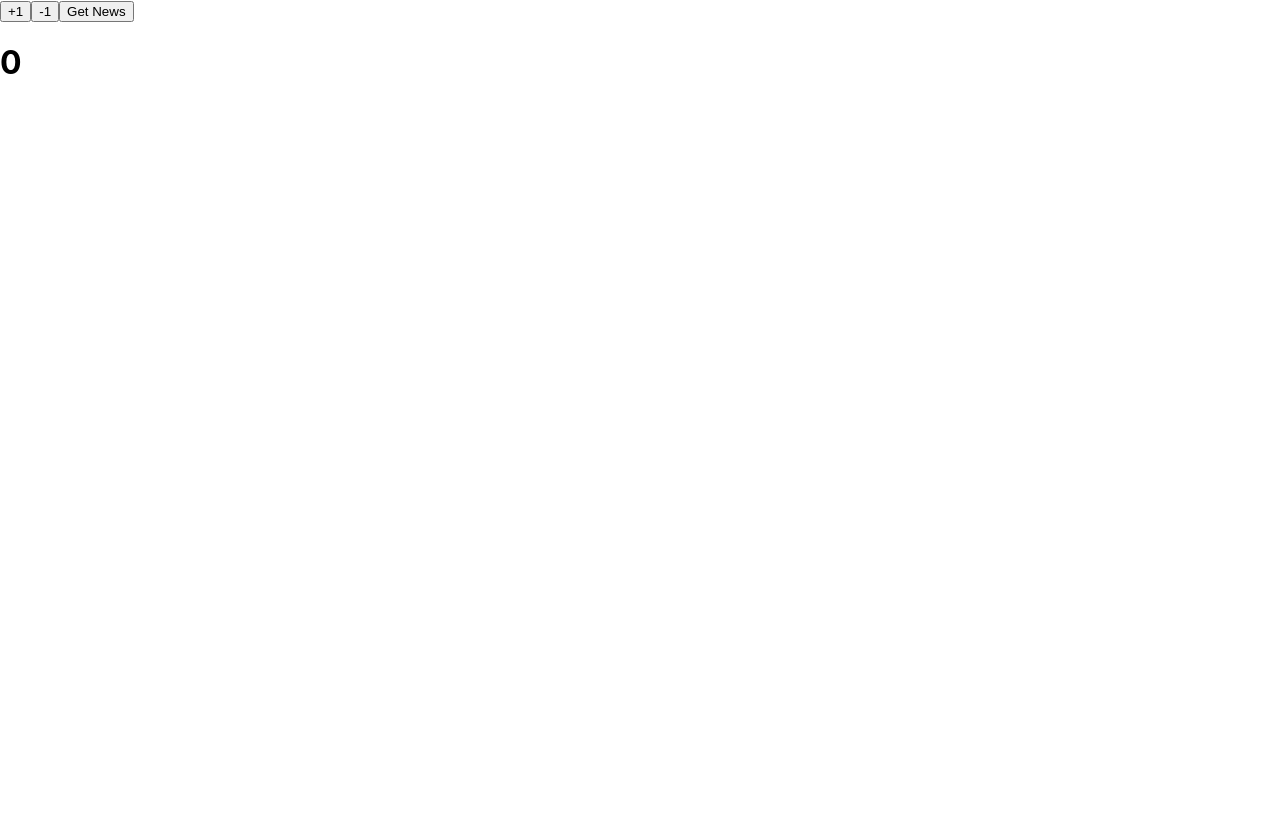
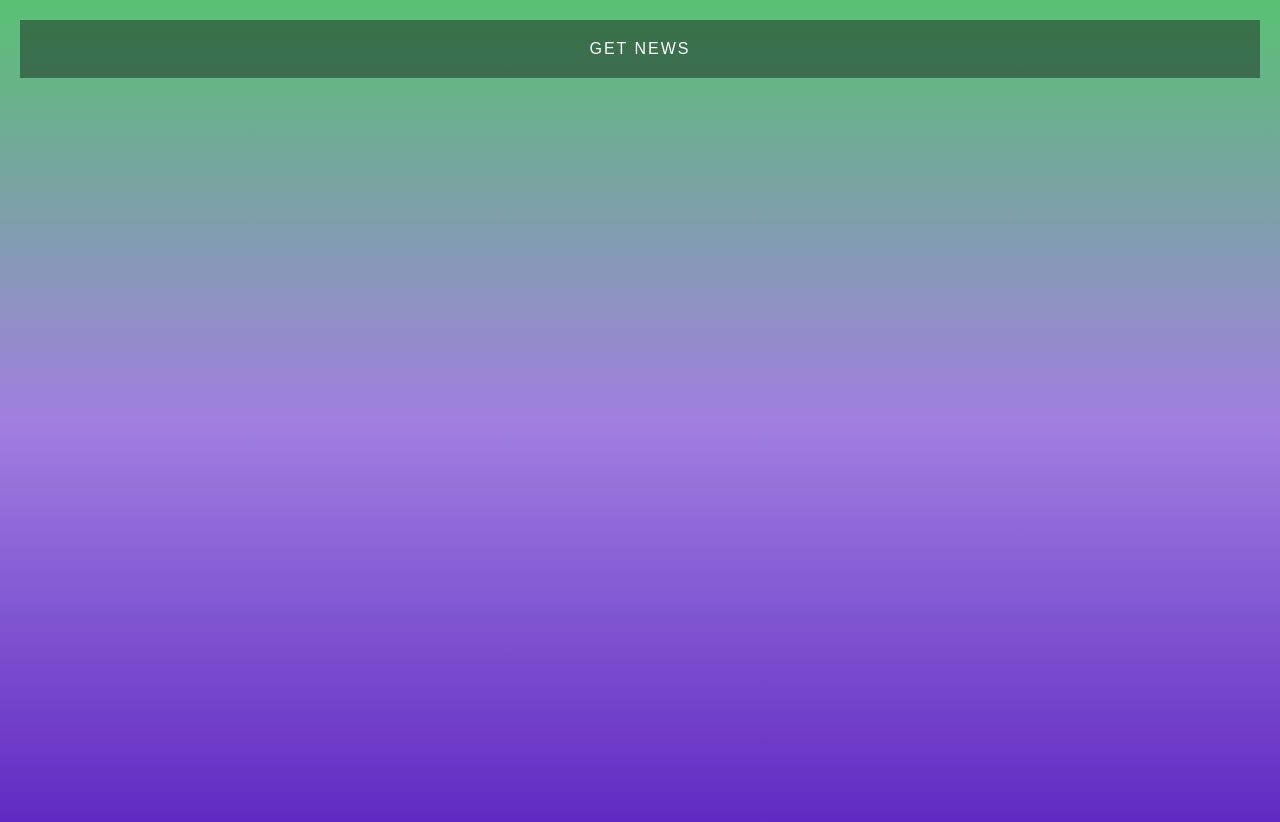
Before and after one commit to YauhenKavalchuk/redux-saga, a React (Create React App) app: page / in a window 1280 px wide. Shown: the top 822 px of the page. Before the commit the page ends 800 px from the top, so only its background shows below. Built offline with nearby package versions, Linux system fonts and the light colour scheme.

Commit message:
Parallel Tasks

```diff
--- a/public/index.html
+++ b/public/index.html
@@ -10,6 +10,9 @@
       content="Web site created using create-react-app"
     />
     <link rel="apple-touch-icon" href="%PUBLIC_URL%/logo192.png" />
+    <link rel="preconnect" href="https://fonts.googleapis.com">
+    <link rel="preconnect" href="https://fonts.gstatic.com" crossorigin>
+    <link href="https://fonts.googleapis.com/css2?family=Montserrat:wght@100;300;900&display=swap" rel="stylesheet">
     <!--
       manifest.json provides metadata used when your web app is installed on a
       user's mobile device or desktop. See https://developers.google.com/web/fundamentals/web-app-manifest/
--- a/src/App.js
+++ b/src/App.js
@@ -1,28 +1,21 @@
 import { useSelector, useDispatch } from "react-redux";
-import { increaseCount, decreaseCount, getLatestNews } from "./redux/actions/actionCreator";
+import { getNews } from "./redux/actions/actionCreator";
+import News from './components/news/news';
 
 const App = () => {
-  const count = useSelector(store => store?.counter?.count || 0);
+  const latestNews = useSelector(store => store?.news?.latestNews || []);
+  const popularNews = useSelector(store => store?.news?.popularNews || []);
   const dispatch = useDispatch();
 
-  const handleIncrease = () => {
-    dispatch(increaseCount());
-  };
-
-  const handleDecrease = () => {
-    dispatch(decreaseCount());
-  };
-
   const handleNews = () => {
-    dispatch(getLatestNews());
+    dispatch(getNews());
   };
 
   return(
     <div>
-      <button onClick={handleIncrease}>+1</button>
-      <button onClick={handleDecrease}>-1</button>
       <button onClick={handleNews}>Get News</button>
-      <h1>{count}</h1>
+      <News news={latestNews} title="Latest News" />
+      <News news={popularNews} title="Popular News" />
     </div>
   );
 };
--- a/src/api/index.js
+++ b/src/api/index.js
@@ -1,5 +1,9 @@
 export const getLatestNews = async (searchQuery) => {
-  console.log(searchQuery);
   const res = await fetch(`https://hn.algolia.com/api/v1/search?query=${searchQuery}&hitsPerPage=10&page=0`);
   return await res.json();
 };
+
+export const getPopularNews = async () => {
+  const res = await fetch(`https://hn.algolia.com/api/v1/search?query=&hitsPerPage=10&page=0`);
+  return await res.json();
+};
--- /dev/null
+++ b/src/components/news/news.css
@@ -0,0 +1,34 @@
+.news-list {
+  margin: 0;
+  padding: 0;
+  list-style-type: none;
+  flex: 1 0 100%;
+  color: #fff;
+}
+
+.news {
+  margin: 10px 0;
+  padding: 20px 30px;
+  border-radius: 5px;
+  background-color: rgba(0, 0, 0, 0.3);
+  box-shadow: 0 2px 4px 0 rgba(0, 0, 0, 0.2), 0 25px 50px 0 rgba(0, 0, 0, 0.1);
+}
+
+.news-title {
+  display: block;
+  color: #fff;
+  margin-bottom: 12px;
+  font-weight: 900;
+}
+
+.description span {
+  padding: 0 10px;
+}
+
+.description .text {
+  padding-left: 20px;
+}
+
+.description span:not(:last-child) {
+  border-right: 1px solid #fff;
+}
--- /dev/null
+++ b/src/components/news/news.js
@@ -0,0 +1,28 @@
+import './news.css';
+
+const News = ({ news, title }) => {
+  if (!news || news.length === 0) {
+    return null;
+  }
+
+  return(
+    <div>
+      <h2>{`${title}:`}</h2>
+      <ul className="news-list">
+        {news.map(({ objectID, url, title, points, num_comments, created_at, author}) => (
+          <li key={objectID} className="news">
+            <div className="description">
+              <a href={url} className="news-title">{title || 'No title'}</a>
+              <span className="text">{`${points || 0} points`}</span>
+              <span className="comments">{`${num_comments || 0} comments`}</span>
+              <span className="date">{new Date(created_at).toLocaleDateString()}</span>
+              <span className="author">{author || 'no author'}</span>
+            </div>
+          </li>
+        ))}
+      </ul>
+    </div>
+  );
+};
+
+export default News;
--- a/src/index.css
+++ b/src/index.css
@@ -1,13 +1,23 @@
 body {
   margin: 0;
-  font-family: -apple-system, BlinkMacSystemFont, 'Segoe UI', 'Roboto', 'Oxygen',
-    'Ubuntu', 'Cantarell', 'Fira Sans', 'Droid Sans', 'Helvetica Neue',
-    sans-serif;
-  -webkit-font-smoothing: antialiased;
-  -moz-osx-font-smoothing: grayscale;
+  padding: 20px;
+  font-family: "Montserrat", sans-serif;
+  background: linear-gradient(to bottom, #59c173, #a17fe0, #5d26c1);
+  min-height: 100vh;
+  color: #fff;
 }
 
-code {
-  font-family: source-code-pro, Menlo, Monaco, Consolas, 'Courier New',
-    monospace;
+button {
+  width: 100%;
+  padding: 20px 30px;
+  text-transform: uppercase;
+  letter-spacing: 2px;
+  font-size: 16px;
+  color: #fff;
+  border: none;
+  background-color: rgba(0, 0, 0, 0.4);
 }
+
+button:hover {
+  background-color: rgba(0, 0, 0, 0.6);
+}
--- a/src/redux/actions/actionCreator.js
+++ b/src/redux/actions/actionCreator.js
@@ -1,23 +1,19 @@
 import {
-  INCREASE_COUNT,
-  DECREASE_COUNT,
-  GET_LATEST_NEWS,
   SET_LATEST_NEWS,
+  SET_POPULAR_NEWS,
+  GET_NEWS,
 } from "../constants";
-
-export const increaseCount = () => ({
-  type: INCREASE_COUNT,
-});
-
-export const decreaseCount = () => ({
-  type: DECREASE_COUNT,
-});
-
-export const getLatestNews = () => ({
-  type: GET_LATEST_NEWS,
-});
 
 export const setLatestNews = (payload) => ({
   type: SET_LATEST_NEWS,
   payload,
 });
+
+export const setPopularNews = (payload) => ({
+  type: SET_POPULAR_NEWS,
+  payload,
+});
+
+export const getNews = () => ({
+  type: GET_NEWS,
+});
--- a/src/redux/constants.js
+++ b/src/redux/constants.js
@@ -1,4 +1,5 @@
 export const INCREASE_COUNT = "INCREASE_COUNT";
 export const DECREASE_COUNT = "DECREASE_COUNT";
-export const GET_LATEST_NEWS = "GET_LATEST_NEWS";
 export const SET_LATEST_NEWS = "SET_LATEST_NEWS";
+export const SET_POPULAR_NEWS = "SET_POPULAR_NEWS";
+export const GET_NEWS = "GET_NEWS";
--- a/src/redux/reducers/counter.js
+++ /dev/null
@@ -1,11 +0,0 @@
-import { INCREASE_COUNT, DECREASE_COUNT } from "../constants";
-
-const counter = (state = { count: 0 }, { type }) => {
-  switch (type) {
-    case INCREASE_COUNT: return { ...state, count: state.count + 1 };
-    case DECREASE_COUNT: return { ...state, count: state.count - 1 };
-    default: return state;
-  }
-};
-
-export default counter;
--- a/src/redux/reducers/index.js
+++ b/src/redux/reducers/index.js
@@ -1,9 +1,7 @@
 import { combineReducers } from 'redux';
-import counter from "./counter";
 import news from "./news";
 
 const reducer = combineReducers({
-  counter,
   news,
 });
 
--- a/src/redux/reducers/news.js
+++ b/src/redux/reducers/news.js
@@ -1,7 +1,8 @@
-import { SET_LATEST_NEWS } from "../constants";
+import { SET_LATEST_NEWS, SET_POPULAR_NEWS } from "../constants";
 
 const initialState = {
   latestNews: [],
+  popularNews: [],
 };
 
 const news = (state = initialState, { type, payload }) => {
@@ -11,6 +12,11 @@ const news = (state = initialState, { type, payload }) => {
         ...state,
         latestNews: [...state.latestNews, ...payload],
       };
+    case SET_POPULAR_NEWS:
+      return {
+        ...state,
+        popularNews: [...state.popularNews, ...payload],
+      };
     default: return state;
   }
 };
--- a/src/redux/sagas/index.js
+++ b/src/redux/sagas/index.js
@@ -1,15 +1,25 @@
-import { takeEvery, put, call } from 'redux-saga/effects';
-import { GET_LATEST_NEWS } from '../constants';
-import { setLatestNews } from '../actions/actionCreator';
-import { getLatestNews } from '../../api/index';
+import { takeEvery, put, call, fork } from 'redux-saga/effects';
+import { GET_NEWS } from '../constants';
+import { setLatestNews, setPopularNews } from '../actions/actionCreator';
+import { getLatestNews, getPopularNews } from '../../api/index';
 
 export function* handleLatestNews() {
   const { hits } = yield call(getLatestNews, 'react');
   yield put(setLatestNews(hits));
 }
 
+export function* handlePopularNews() {
+  const { hits } = yield call(getPopularNews);
+  yield put(setPopularNews(hits));
+}
+
+export function* handleNews() {
+  yield fork(handleLatestNews);
+  yield fork(handlePopularNews);
+}
+
 export function* watchClickSaga() {
-  yield takeEvery(GET_LATEST_NEWS, handleLatestNews);
+  yield takeEvery(GET_NEWS, handleNews);
 }
 
 export default function* rootSaga() {
```
